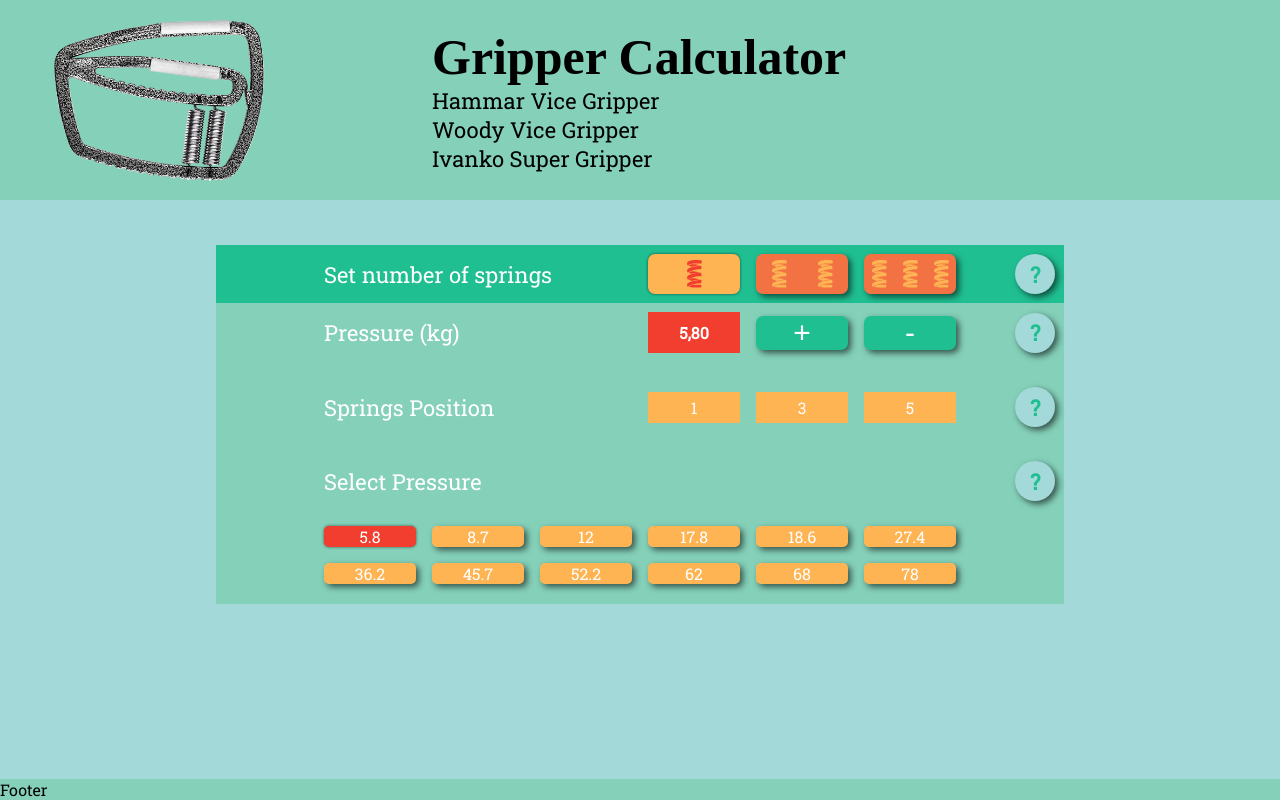
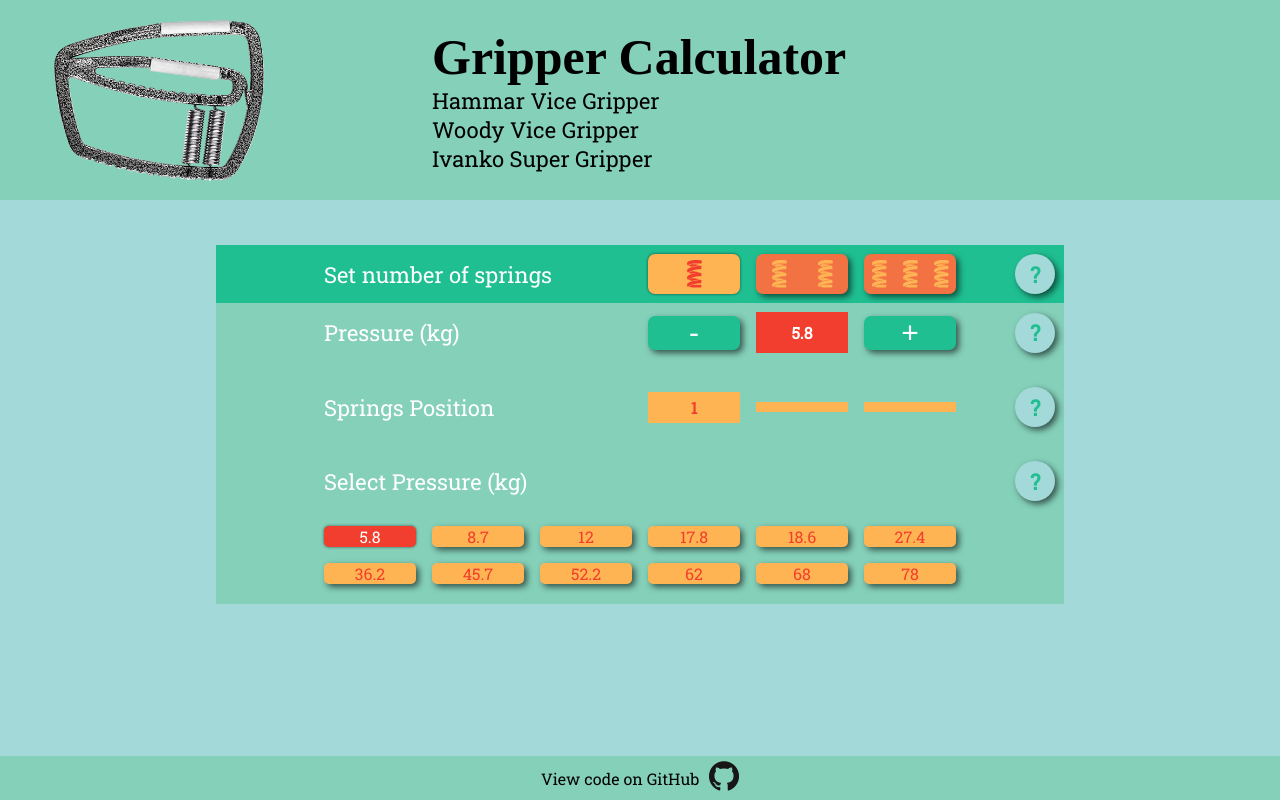
Before and after one commit to AlexanderPershin/gripper, a React (Create React App) app: page / in a window 1280 px wide. Built offline with nearby package versions, Linux system fonts and the light colour scheme; a web font is replaced by a local one.

Commit message:
app logic added - save in local storage

```diff
--- a/src/components/App.js
+++ b/src/components/App.js
@@ -3,6 +3,7 @@
 import Calculator from './Caclulator';
 
 import gripper_img from '../img/gripper_img.png';
+import githubicon from '../img/github.png';
 
 function App() {
   return (
@@ -19,7 +20,16 @@
         </div>
       </header>
       <Calculator />
-      <footer className='app-footer'>Footer</footer>
+      <footer className='app-footer'>
+        View code on GitHub{' '}
+        <a
+          href='https://github.com/AlexanderPershin/gripper'
+          target='_blank'
+          rel='noopener noreferrer'
+        >
+          <img src={githubicon} alt='github' />
+        </a>
+      </footer>
     </div>
   );
 }
--- a/src/components/Caclulator.js
+++ b/src/components/Caclulator.js
@@ -11,9 +11,47 @@
 
 export default class Caclulator extends Component {
   state = {
+    data: data1,
     numOfSprings: 1,
-    selectedPressure: 5.8
+    selectedPressure: 5.8,
+    selectedIndex: 0,
+    spr1: 1,
+    spr2: null,
+    spr3: null
   };
+
+  componentDidMount() {
+    const savedData = JSON.parse(localStorage.getItem('gripper'));
+    if (savedData) {
+      const {
+        numOfSprings,
+        selectedIndex,
+        selectedPressure,
+        spring_1_pos,
+        spring_2_pos,
+        spring_3_pos
+      } = savedData;
+      let newData;
+      if (savedData.numOfSprings === 1) {
+        newData = data1;
+      } else {
+        if (savedData.numOfSprings === 2) {
+          newData = data2;
+        } else {
+          newData = data3;
+        }
+      }
+      this.setState({
+        data: newData,
+        numOfSprings,
+        selectedIndex,
+        selectedPressure,
+        spr1: spring_1_pos,
+        spr2: spring_2_pos,
+        spr3: spring_3_pos
+      });
+    }
+  }
 
   ifSelected = num => {
     if (num === this.state.numOfSprings) {
@@ -32,7 +70,158 @@
   };
 
   handleSelectNumOfSprings = num => {
-    this.setState(prevState => ({ numOfSprings: num }));
+    const savedData = JSON.parse(localStorage.getItem('gripper'));
+
+    let newSelectedIndex;
+    let newPress;
+    let spring_1_pos, spring_2_pos, spring_3_pos;
+    let newData;
+
+    if (num === 1) {
+      if (savedData.numOfSprings === 1) {
+        newSelectedIndex = savedData.selectedIndex;
+        newPress = savedData.selectedPressure;
+        spring_1_pos = savedData.spring_1_pos;
+        spring_2_pos = savedData.spring_2_pos;
+        spring_3_pos = savedData.spring_3_pos;
+        newData = data1;
+      } else {
+        newSelectedIndex = 0;
+        newPress = data1[0].pressure;
+        spring_1_pos = data1[0].spring_1_pos;
+        spring_2_pos = data1[0].spring_2_pos;
+        spring_3_pos = data1[0].spring_3_pos;
+        newData = data1;
+      }
+    } else {
+      if (num === 2) {
+        if (savedData.numOfSprings === 2) {
+          newSelectedIndex = savedData.selectedIndex;
+          newPress = savedData.selectedPressure;
+          spring_1_pos = savedData.spring_1_pos;
+          spring_2_pos = savedData.spring_2_pos;
+          spring_3_pos = savedData.spring_3_pos;
+          newData = data2;
+        } else {
+          newSelectedIndex = 0;
+          newPress = data2[0].pressure;
+          spring_1_pos = data2[0].spring_1_pos;
+          spring_2_pos = data2[0].spring_2_pos;
+          spring_3_pos = data2[0].spring_3_pos;
+          newData = data2;
+        }
+      } else {
+        if (savedData.numOfSprings === 3) {
+          newSelectedIndex = savedData.selectedIndex;
+          newPress = savedData.selectedPressure;
+          spring_1_pos = savedData.spring_1_pos;
+          spring_2_pos = savedData.spring_2_pos;
+          spring_3_pos = savedData.spring_3_pos;
+          newData = data3;
+        } else {
+          newSelectedIndex = 0;
+          newPress = data3[0].pressure;
+          spring_1_pos = data3[0].spring_1_pos;
+          spring_2_pos = data3[0].spring_2_pos;
+          spring_3_pos = data3[0].spring_3_pos;
+          newData = data3;
+        }
+      }
+    }
+
+    this.setState(prevState => ({
+      data: newData,
+      numOfSprings: num,
+      selectedPressure: newPress,
+      selectedIndex: newSelectedIndex,
+      spr1: spring_1_pos,
+      spr2: spring_2_pos,
+      spr3: spring_3_pos
+    }));
+  };
+
+  handleSetPressure = (pressure, index, spr1, spr2, spr3) => {
+    localStorage.setItem(
+      'gripper',
+      JSON.stringify({
+        numOfSprings: this.state.numOfSprings,
+        selectedIndex: index,
+        selectedPressure: pressure,
+        spring_1_pos: spr1,
+        spring_2_pos: spr2,
+        spring_3_pos: spr3
+      })
+    );
+
+    this.setState({
+      selectedPressure: pressure,
+      selectedIndex: index,
+      spr1,
+      spr2,
+      spr3
+    });
+  };
+
+  handleIncreasePressure = () => {
+    if (this.state.selectedIndex < this.state.data.length - 1) {
+      const newElem = this.state.data[this.state.selectedIndex + 1];
+      const newPressure = newElem.pressure;
+      const newSelectedIndex = this.state.selectedIndex + 1;
+      const newSpr1 = newElem.spring_1_pos;
+      const newSpr2 = newElem.spring_2_pos || null;
+      const newSpr3 = newElem.spring_3_pos || null;
+
+      localStorage.setItem(
+        'gripper',
+        JSON.stringify({
+          numOfSprings: this.state.numOfSprings,
+          selectedIndex: newSelectedIndex,
+          selectedPressure: newPressure,
+          spring_1_pos: newSpr1,
+          spring_2_pos: newSpr2,
+          spring_3_pos: newSpr3
+        })
+      );
+
+      this.setState({
+        selectedPressure: newPressure,
+        selectedIndex: newSelectedIndex,
+        spr1: newSpr1,
+        spr2: newSpr2,
+        spr3: newSpr3
+      });
+    }
+  };
+
+  handleDecreasePressure = () => {
+    if (this.state.selectedIndex > 0) {
+      const newElem = this.state.data[this.state.selectedIndex - 1];
+      const newPressure = newElem.pressure;
+      const newSelectedIndex = this.state.selectedIndex - 1;
+      const newSpr1 = newElem.spring_1_pos;
+      const newSpr2 = newElem.spring_2_pos || null;
+      const newSpr3 = newElem.spring_3_pos || null;
+
+      localStorage.setItem(
+        'gripper',
+        JSON.stringify({
+          numOfSprings: this.state.numOfSprings,
+          selectedIndex: newSelectedIndex,
+          selectedPressure: newPressure,
+          spring_1_pos: newSpr1,
+          spring_2_pos: newSpr2,
+          spring_3_pos: newSpr3
+        })
+      );
+
+      this.setState({
+        selectedPressure: newPressure,
+        selectedIndex: newSelectedIndex,
+        spr1: newSpr1,
+        spr2: newSpr2,
+        spr3: newSpr3
+      });
+    }
   };
 
   render() {
@@ -97,23 +286,39 @@
           <div className='press'>
             <div className='press-label'>Pressure (kg)</div>
             <div className='press-value'>
-              <div className='num'>5,80</div>
-              <button className='increase-press-btn'>+</button>
-              <button className='decrease-press-btn'>-</button>
+              <button
+                className='decrease-press-btn'
+                onClick={this.handleDecreasePressure}
+              >
+                -
+              </button>
+              <div className='num'>{this.state.selectedPressure}</div>
+              <button
+                className='increase-press-btn'
+                onClick={this.handleIncreasePressure}
+              >
+                +
+              </button>
               <InfoBtn info='Select the pressure' />
             </div>
           </div>
           <div className='sprpos'>
             <div className='sprpos-label'>Springs Position</div>
             <div className='sprpos-vals'>
-              <div className='sprpos-val'>1</div>
-              <div className='sprpos-val'>3</div>
-              <div className='sprpos-val'>5</div>
+              <div className='sprpos-val' title='spring 1 position'>
+                {this.state.spr1}
+              </div>
+              <div className='sprpos-val' title='spring 2 position'>
+                {this.state.spr2}
+              </div>
+              <div className='sprpos-val' title='spring 3 position'>
+                {this.state.spr3}
+              </div>
               <InfoBtn info='Here you can see springs posinion' />
             </div>
           </div>
           <div className='presstable'>
-            <div className='presstalbe-label'>Select Pressure</div>
+            <div className='presstalbe-label'>Select Pressure (kg)</div>
             <div className='presstable-body'>
               <InfoBtn info='Choose Pressure from the table' />
             </div>
@@ -124,6 +329,8 @@
             data1={data1}
             data2={data2}
             data3={data3}
+            data={this.state.data}
+            handleSetPressure={this.handleSetPressure}
           />
         </div>
       </main>
--- a/src/components/InfoBtn.js
+++ b/src/components/InfoBtn.js
@@ -17,7 +17,7 @@
 
   handleOutClick = e => {
     if (this.state.compId === e.target.id) {
-      console.log('info', this.state.compId);
+      // Info btn pressed
     } else {
       this.setState({ showInfo: false });
     }
--- a/src/components/Table.js
+++ b/src/components/Table.js
@@ -2,16 +2,7 @@
 
 export default class Table extends Component {
   render() {
-    let data = [];
-    if (this.props.numOfSprings === 1) {
-      data = this.props.data1;
-    } else {
-      if (this.props.numOfSprings === 2) {
-        data = this.props.data2;
-      } else {
-        data = this.props.data3;
-      }
-    }
+    const data = this.props.data;
     return (
       <div className='table'>
         {data.map((item, i) => (
@@ -22,6 +13,15 @@
                 : 'item'
             }
             key={i}
+            onClick={() =>
+              this.props.handleSetPressure(
+                item.pressure,
+                i,
+                item.spring_1_pos,
+                item.spring_2_pos,
+                item.spring_3_pos
+              )
+            }
           >
             {item.pressure}
           </div>
--- a/src/data_1.json
+++ b/src/data_1.json
@@ -1,50 +1,50 @@
 [
   {
-    "spring_pos": 1,
+    "spring_1_pos": 1,
     "pressure": 5.8
   },
   {
-    "spring_pos": 2,
+    "spring_1_pos": 2,
     "pressure": 8.7
   },
   {
-    "spring_pos": 3,
+    "spring_1_pos": 3,
     "pressure": 12
   },
   {
-    "spring_pos": 4,
+    "spring_1_pos": 4,
     "pressure": 17.8
   },
   {
-    "spring_pos": 5,
+    "spring_1_pos": 5,
     "pressure": 18.6
   },
   {
-    "spring_pos": 6,
+    "spring_1_pos": 6,
     "pressure": 27.4
   },
   {
-    "spring_pos": 7,
+    "spring_1_pos": 7,
     "pressure": 36.2
   },
   {
-    "spring_pos": 8,
+    "spring_1_pos": 8,
     "pressure": 45.7
   },
   {
-    "spring_pos": 9,
+    "spring_1_pos": 9,
     "pressure": 52.2
   },
   {
-    "spring_pos": 10,
+    "spring_1_pos": 10,
     "pressure": 62
   },
   {
-    "spring_pos": 11,
+    "spring_1_pos": 11,
     "pressure": 68
   },
   {
-    "spring_pos": 12,
+    "spring_1_pos": 12,
     "pressure": 78
   }
 ]
--- a/src/sass/components/_app.scss
+++ b/src/sass/components/_app.scss
@@ -44,5 +44,13 @@
   .app-footer {
     grid-column: 1 / -1;
     background: $color_2;
+    display: flex;
+    justify-content: center;
+    align-items: center;
+    img {
+      height: 30px;
+      width: 30px;
+      margin: 5px 0 5px 10px;
+    }
   }
 }
--- a/src/sass/components/_calc.scss
+++ b/src/sass/components/_calc.scss
@@ -139,6 +139,8 @@
           align-items: center;
           padding: 5px;
           background: $color_4;
+          color: $color_6;
+          font-weight: bold;
         }
       }
     }
@@ -168,9 +170,10 @@
       display: grid;
       grid-template-columns: repeat(6, 1fr);
       grid-gap: 16px;
-      color: white;
+      color: $color_6;
       margin-bottom: 20px;
       .item {
+        cursor: pointer;
         border-radius: 5px;
         background: $color_4;
         display: flex;
@@ -179,6 +182,7 @@
         box-shadow: 3px 3px 6px rgba($color: #000000, $alpha: 0.6);
       }
       .selected-item {
+        color: white;
         background: $color_6;
         box-shadow: 0 0 3px rgba($color: #000000, $alpha: 0.6);
       }
```
Also changed, not shown: src/img/github.png (added).
